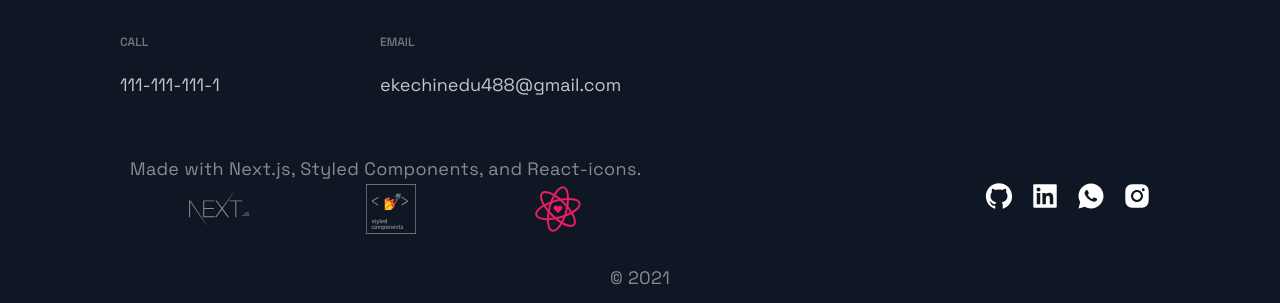
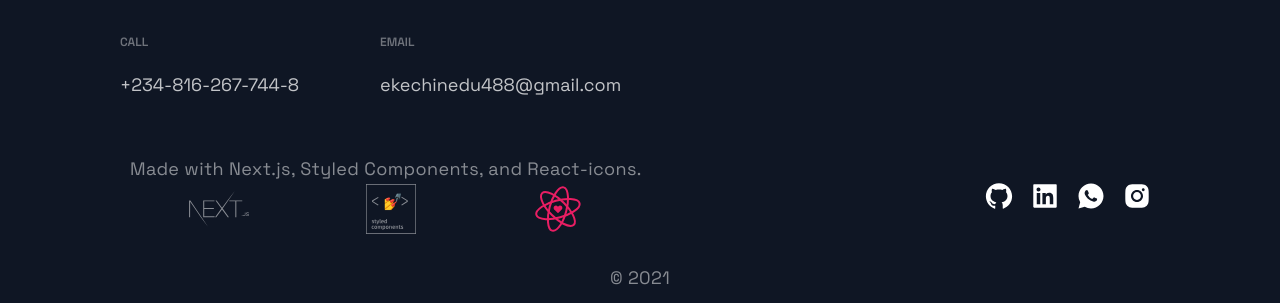
Before and after one commit to chayyccee/my_p, a Next.js app: page / in a window 1280 px wide. Shown: the part 4318-4621 px from the top of the page. Built offline with nearby package versions, Linux system fonts and the light colour scheme.

Commit message:
edited package.json and footer number

```diff
--- a/package.json
+++ b/package.json
@@ -1,9 +1,13 @@
 {
   "name": "portfolio_nextjs",
   "version": "0.1.0",
-  "description": "a portfolio page for Eke, Chinedu Kenechukwu.",
+  "description": "the portfolio page of Eke, Chinedu Kenechukwu.",
   "author": "Chinedu Eke <ekechinedu488@gmail.com> (https://www.github.com/chayyccee/)",
   "private": true,
+  "license": "MIT",
+  "repository": {
+    "url": "https://github.com/chayyccee/my_p"
+  },
   "scripts": {
     "dev": "next dev",
     "build": "next build && next export",
--- a/src/components/Footer/Footer.js
+++ b/src/components/Footer/Footer.js
@@ -6,7 +6,7 @@ import { RiWhatsappFill } from 'react-icons/ri';
 
 //styles
 import { SocialIcons } from '../Header/HeaderStyles';
-import { CompanyContainer, FooterWrapper, LinkColumn, LinkItem, LinkList, LinkTitle, Slogan, FooterSvg, SocialContainer, SocialIconsContainer } from './FooterStyles';
+import { CompanyContainer, FooterWrapper, LinkColumn, LinkItem, LinkList, LinkTitle, Slogan, SocialIconsContainer, FooterSvg, SocialContainer, FooterLink } from './FooterStyles';
 
 // footer icons
 import StyledComponentSVG from '../FooterSVGs/StyledComponentSVG/StyledComponentSVG';
@@ -19,7 +19,7 @@ const Footer = () => {
       <LinkList>
       <LinkColumn>
         <LinkTitle>Call</LinkTitle>
-        <LinkItem href="tel:111-111-111-1">111-111-111-1</LinkItem>
+        <LinkItem href="tel:08162677448">+234-816-267-744-8</LinkItem>
       </LinkColumn>
       <LinkColumn>
         <LinkTitle>Email</LinkTitle>
@@ -29,7 +29,16 @@ const Footer = () => {
       </LinkList>
       <SocialIconsContainer>
         <CompanyContainer>
-          <Slogan>Made with Next.js, Styled Components, and React-icons. <FooterSvg><NextJsSVG /> <StyledComponentSVG /> <ReactIconsSVG /></FooterSvg> </Slogan>
+          <Slogan>Made with
+              <FooterLink href="https://nextjs.org/" target="_blank"> Next.js</FooterLink>,
+              <FooterLink href="https://styled-components.com/" target="_blank"> Styled Components</FooterLink>, and
+              <FooterLink href="https://react-icons.github.io/react-icons/" target="_blank"> React-icons</FooterLink>.
+            <FooterSvg>
+              <NextJsSVG />
+              <StyledComponentSVG />
+              <ReactIconsSVG />
+            </FooterSvg>
+          </Slogan>
         </CompanyContainer>
         <SocialContainer>
         <SocialIcons href="https://github.com/chayyccee" target="_blank">
--- a/src/components/Footer/FooterStyles.js
+++ b/src/components/Footer/FooterStyles.js
@@ -164,3 +164,10 @@ export const FooterSvg = styled.div`
 	align-items: center;
 
 `
+
+export const FooterLink = styled.a`
+	color: rgba(255, 255, 255, 0.5);
+	&:hover {
+		color: white;
+	}
+`
```
